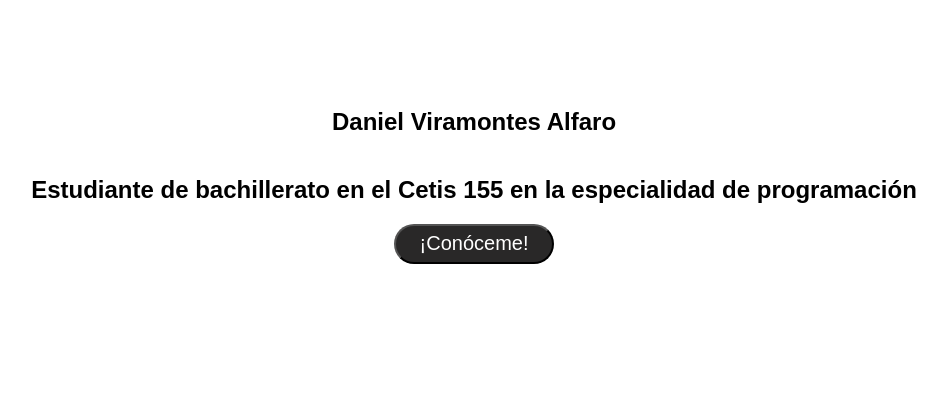
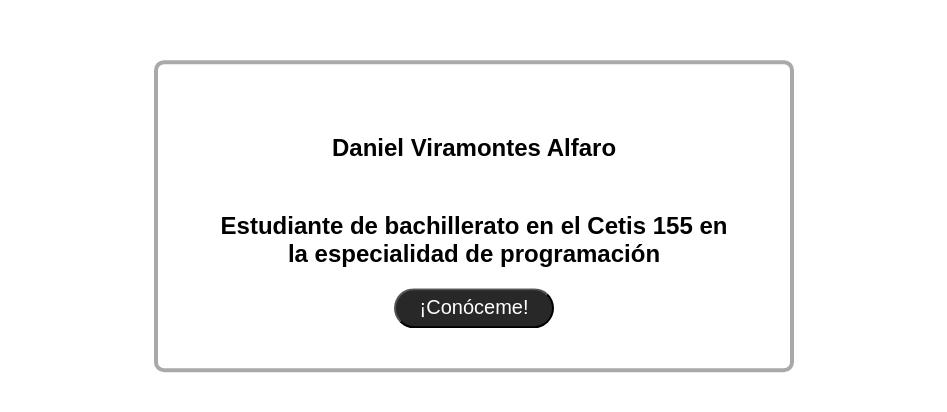
Before and after one commit to Danieler9324/portafolio, a plain HTML site: page index.html in a window 1280 px wide. Shown: the part 184-596 px from the top of the page, without its empty margins (166-1113 px from the left). Drawn offline with Linux system fonts and the light colour scheme.

Commit message:
Se agrego bordes en la pantalla de presentacion

```diff
--- a/css/presentacion.css
+++ b/css/presentacion.css
@@ -15,12 +15,18 @@ body {
 }
 
 .presentacion {
-    min-height: 90vh;
+    border: 4px solid rgba(41, 40, 40, 0.4);
+    border-radius: 10px;
+    padding: 40px 60px;
     display: flex;
     flex-direction: column;
     justify-content: center;
     align-items: center;
     text-align: center;
+    position: absolute;
+    top: 50%;
+    left: 50%;
+    transform: translate(-50%, -50%);
 }
 
 .btnCon {
@@ -32,3 +38,7 @@ body {
     border-radius: 20px;
     cursor: pointer;
 }
+
+.tagName{
+    padding: 10px;
+}
--- a/index.html
+++ b/index.html
@@ -9,7 +9,7 @@
 </head>
 <body>
     <section class="presentacion">
-        <h1>Daniel Viramontes Alfaro</h1>
+        <h1 class="tagName">Daniel Viramontes Alfaro</h1>
         <h2>Estudiante de bachillerato en el Cetis 155 en la especialidad de programación</h2>
         <button id="boton-conoceme" class="btnCon">¡Conóceme!</button>
     </section>
```
Also changed, not shown: pagina_principal.html (+0 -2 lines).
